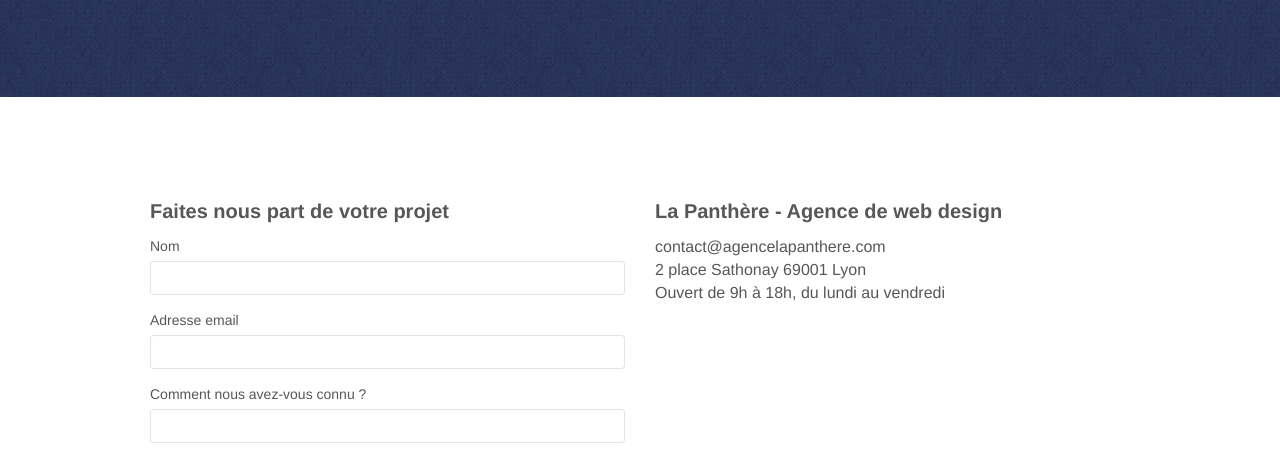
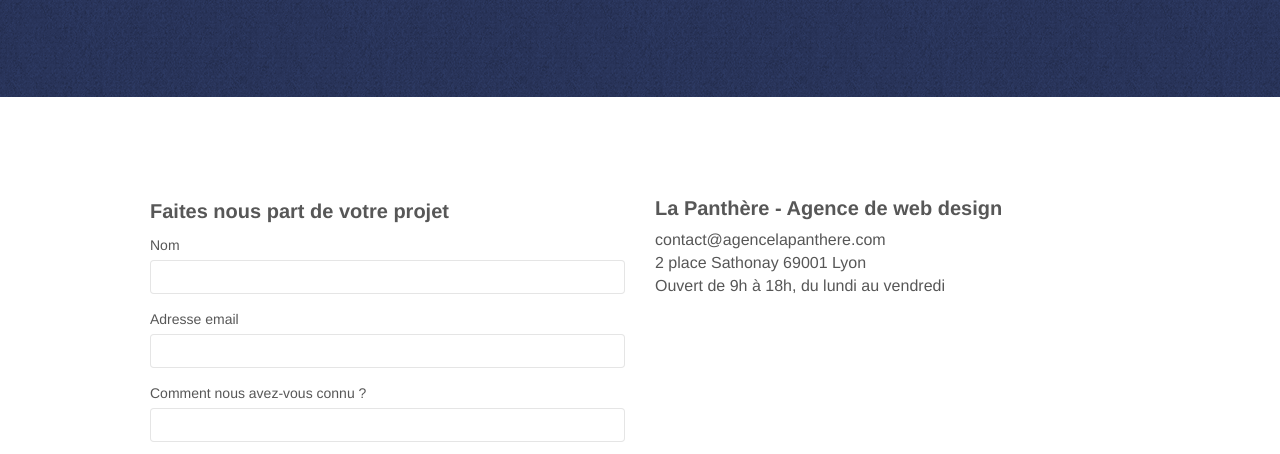
Before and after one commit to EddyL8/P4-la_panthere, a plain HTML site: page contact.html in a window 1280 px wide. Shown: the part 326-780 px from the top of the page. Drawn offline with Linux system fonts and the light colour scheme.

Commit message:
modifs wave

```diff
--- a/contact.html
+++ b/contact.html
@@ -84,7 +84,7 @@
 		<div class="container bloc-lg">
 			<div class="row">
 				<div class="col-sm-6">
-					<p class="contact-form">Faites nous part de votre projet</p>
+					<h2 class="contact-form">Faites nous part de votre projet</h2>
 					<form id="form_1" novalidate data-success-msg="Your message has been sent." data-fail-msg="Sorry it seems that our mail server is not responding, Sorry for the inconvenience!">
 						<div class="form-group">
 							<label for="name">
@@ -115,7 +115,7 @@
 					</form>
 				</div>
 				<div class="col-sm-6">
-					<p class="contact-form">La Panthère - Agence de web design</p>
+					<h3 class="contact-form">La Panthère - Agence de web design</h3>
 					<p>
 						contact@agencelapanthere.com<br>2 place Sathonay 69001 Lyon<br>Ouvert de 9h à 18h, du lundi au vendredi<br>
 					</p>
--- a/style.css
+++ b/style.css
@@ -545,8 +545,12 @@ button {
 }
 
 .contact-form {
+    margin-top:0;
     font-size: 20px;
     font-weight: 700;
+    font-family: helvetica;
+    color: #575757!important;
+    text-transform: initial;
 }
 
 .form-control {
```
Also changed, not shown: style.min.css.
